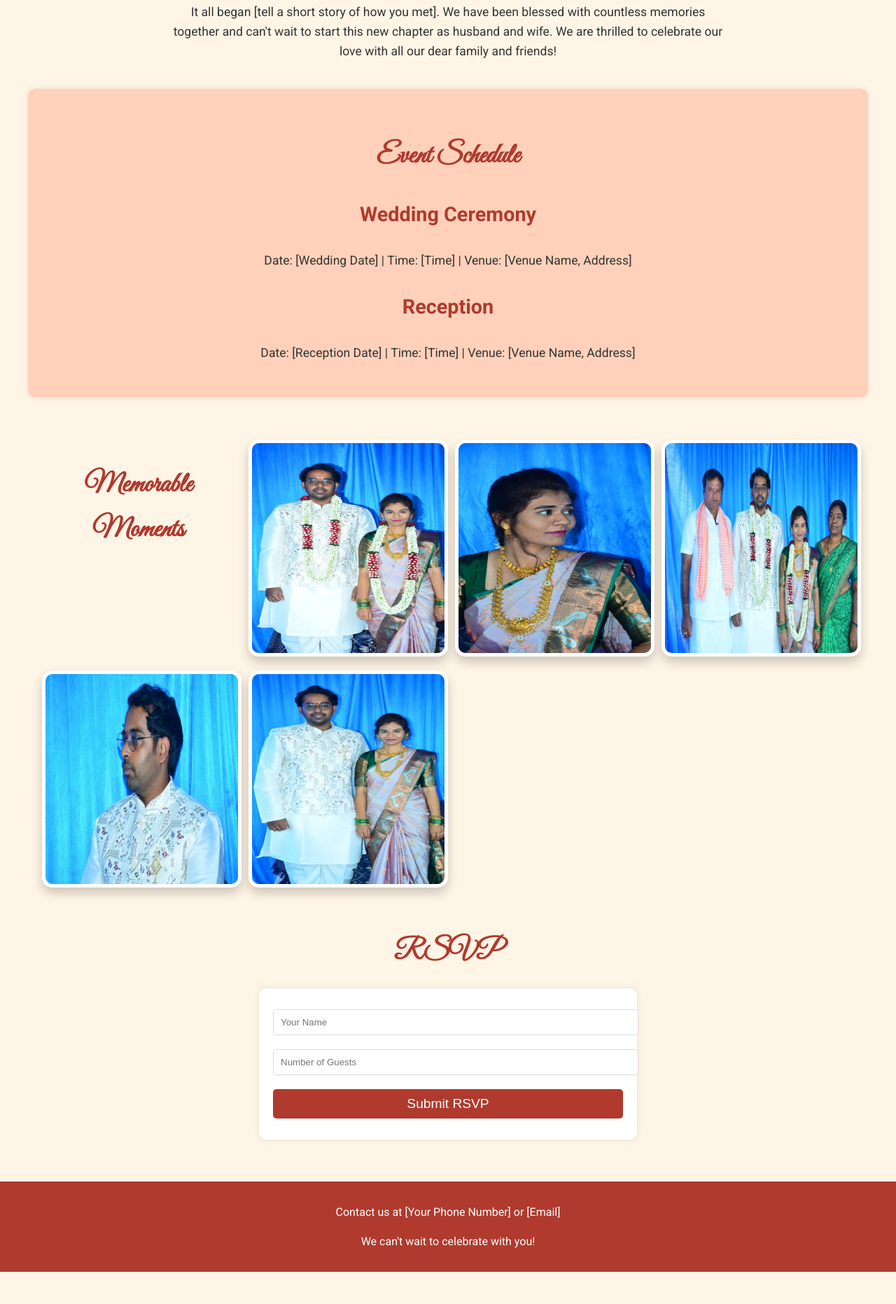
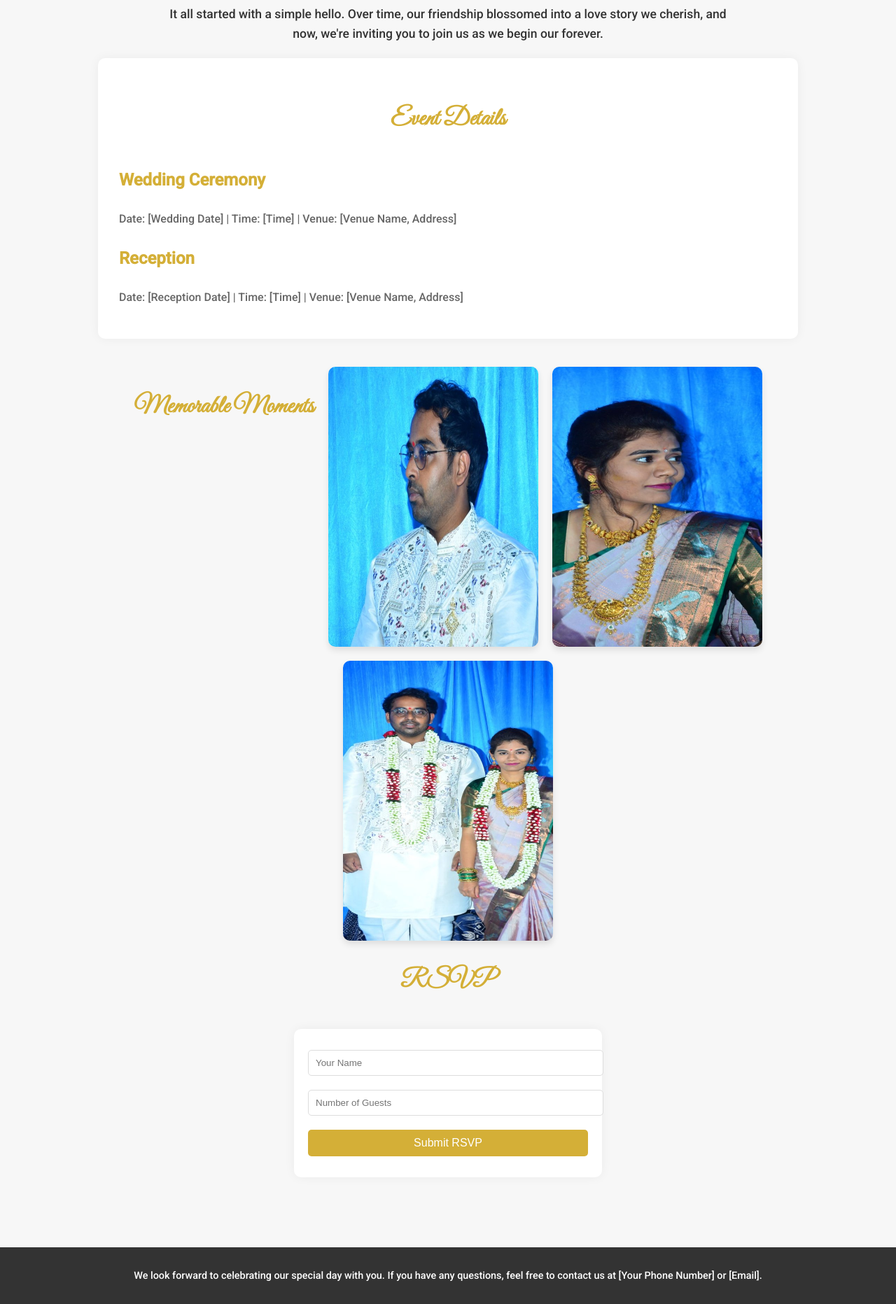
Before and after one commit to internet-zero/wedding, a plain HTML site: page index.html in a window 1280 px wide. Shown: the part 517-2380 px from the top of the page at 70% size. Before the commit the page ends 2334 px from the top, so only its background shows below. Drawn offline with Linux system fonts and the light colour scheme.

Commit message:
Update index.html

```diff
--- a/index.html
+++ b/index.html
@@ -5,11 +5,11 @@
     <meta charset="UTF-8">
     <meta name="viewport" content="width=device-width, initial-scale=1.0">
     <title>[Your Names]' Wedding Celebration</title>
-    <link href="https://fonts.googleapis.com/css2?family=Great+Vibes&family=Roboto:wght@400;700&display=swap" rel="stylesheet">
+    <link href="https://fonts.googleapis.com/css2?family=Great+Vibes&family=Roboto:wght@300;500&display=swap" rel="stylesheet">
     <style>
         body {
             font-family: 'Roboto', sans-serif;
-            background-color: #fff5e6;
+            background-color: #f7f7f7;
             color: #333;
             margin: 0;
             padding: 0;
@@ -17,16 +17,15 @@
         }
 
         header {
-            background-image: url('https://images.unsplash.com/photo-1528740561666-dc2479dc08ab');
-            background-size: cover;
+            background-color: #d4af37;
+            color: white;
             text-align: center;
-            color: white;
-            padding: 50px 20px;
+            padding: 60px 20px;
             font-family: 'Great Vibes', cursive;
         }
 
         header h1 {
-            font-size: 3.5em;
+            font-size: 3em;
             margin-bottom: 10px;
         }
 
@@ -35,81 +34,72 @@
         }
 
         .container {
-            max-width: 1200px;
+            max-width: 1000px;
             margin: auto;
             padding: 20px;
         }
 
-        .couple-story,
-        .event-details,
-        .rsvp,
-        .gallery {
-            text-align: center;
-            margin: 40px 0;
-        }
-
         h2 {
             font-family: 'Great Vibes', cursive;
-            font-size: 2.5em;
-            color: #b03a2e;
-            margin-bottom: 20px;
+            font-size: 2.2em;
+            color: #d4af37;
+            text-align: center;
+            margin-bottom: 40px;
         }
 
         .couple-story p {
             max-width: 800px;
-            margin: auto;
+            margin: 20px auto;
             font-size: 1.1em;
+            text-align: center;
         }
 
         .event-details {
-            background-color: #ffd1ba;
+            background-color: #ffffff;
             padding: 30px;
             border-radius: 10px;
-            box-shadow: 0px 0px 10px rgba(0, 0, 0, 0.1);
-        }
-
-        .event {
-            margin: 20px 0;
+            box-shadow: 0px 0px 15px rgba(0, 0, 0, 0.05);
+            margin-bottom: 40px;
         }
 
         .event h3 {
-            font-size: 1.8em;
-            color: #b03a2e;
+            font-size: 1.5em;
+            color: #d4af37;
         }
 
-        .event-details p {
-            font-size: 1.1em;
+        .event p {
+            font-size: 1em;
+            color: #666;
         }
 
         .gallery {
-            display: grid;
-            grid-template-columns: repeat(auto-fit, minmax(250px, 1fr));
+            display: flex;
+            flex-wrap: wrap;
+            justify-content: center;
             gap: 20px;
-            padding: 20px;
         }
 
         .gallery img {
-            width: 100%;
-            height: 300px;
+            width: 300px;
+            height: 400px;
             object-fit: cover;
-            border-radius: 15px;
-            box-shadow: 0px 8px 15px rgba(0, 0, 0, 0.2);
+            border-radius: 10px;
             transition: transform 0.3s ease, box-shadow 0.3s ease;
-            border: 5px solid #fff;
+            box-shadow: 0px 5px 10px rgba(0, 0, 0, 0.1);
         }
 
         .gallery img:hover {
             transform: scale(1.05);
-            box-shadow: 0px 12px 20px rgba(0, 0, 0, 0.3);
+            box-shadow: 0px 10px 20px rgba(0, 0, 0, 0.15);
         }
 
         .rsvp-form {
-            background-color: #fff;
+            background-color: #ffffff;
             padding: 20px;
             border-radius: 10px;
-            max-width: 500px;
-            margin: auto;
-            box-shadow: 0px 0px 10px rgba(0, 0, 0, 0.1);
+            max-width: 400px;
+            margin: 40px auto;
+            box-shadow: 0px 0px 15px rgba(0, 0, 0, 0.05);
         }
 
         .rsvp-form input,
@@ -122,17 +112,25 @@
         }
 
         .rsvp-form button {
-            background-color: #b03a2e;
+            background-color: #d4af37;
             color: white;
             border: none;
-            font-size: 1.2em;
+            font-size: 1em;
+            cursor: pointer;
+            transition: background-color 0.3s ease;
+        }
+
+        .rsvp-form button:hover {
+            background-color: #c0982b;
         }
 
         footer {
-            background-color: #b03a2e;
+            background-color: #333;
             color: white;
             text-align: center;
             padding: 15px;
+            margin-top: 40px;
+            font-size: 0.9em;
         }
 
     </style>
@@ -141,8 +139,8 @@
 <body>
     <header>
         <h1>[Your Names]</h1>
-        <p>Are Getting Married!</p>
-        <p>Join us to celebrate our love and joy on [Wedding Date]</p>
+        <p>Together Forever</p>
+        <p>Join us on [Wedding Date] to celebrate our love story</p>
     </header>
 
     <div class="container">
@@ -150,13 +148,13 @@
         <section class="couple-story">
             <h2>Our Story</h2>
             <p>
-                It all began [tell a short story of how you met]. We have been blessed with countless memories together and can't wait to start this new chapter as husband and wife. We are thrilled to celebrate our love with all our dear family and friends!
+                It all started with a simple hello. Over time, our friendship blossomed into a love story we cherish, and now, we're inviting you to join us as we begin our forever.
             </p>
         </section>
 
         <!-- Event Details Section -->
         <section class="event-details">
-            <h2>Event Schedule</h2>
+            <h2>Event Details</h2>
             <div class="event">
                 <h3>Wedding Ceremony</h3>
                 <p>Date: [Wedding Date] | Time: [Time] | Venue: [Venue Name, Address]</p>
@@ -170,11 +168,10 @@
         <!-- Gallery Section -->
         <section class="gallery">
             <h2>Memorable Moments</h2>
-            <img src="optimized_photos/WhatsApp%20Image%202024-11-13%20at%2008.44.16.jpeg" alt="Photo 1">
-            <img src="optimized_photos/WhatsApp%20Image%202024-11-13%20at%2008.44.17.jpeg" alt="Photo 2">
-            <img src="optimized_photos/WhatsApp%20Image%202024-11-13%20at%2008.44.19.jpeg" alt="Photo 3">
-            <img src="optimized_photos/WhatsApp%20Image%202024-11-13%20at%2008.44.21.jpeg" alt="Photo 4">
-            <img src="optimized_photos/WhatsApp%20Image%202024-11-13%20at%2008.44.22.jpeg" alt="Photo 5">
+            <!-- Images arranged thoughtfully -->
+            <img src="optimized_photos/WhatsApp%20Image%202024-11-13%20at%2008.44.21.jpeg" alt="The groom turning left">
+            <img src="optimized_photos/WhatsApp%20Image%202024-11-13%20at%2008.44.17.jpeg" alt="The bride turning right">
+            <img src="optimized_photos/WhatsApp%20Image%202024-11-13%20at%2008.44.16.jpeg" alt="The couple together">
         </section>
 
         <!-- RSVP Section -->
@@ -189,8 +186,7 @@
     </div>
 
     <footer>
-        <p>Contact us at [Your Phone Number] or [Email]</p>
-        <p>We can't wait to celebrate with you!</p>
+        <p>We look forward to celebrating our special day with you. If you have any questions, feel free to contact us at [Your Phone Number] or [Email].</p>
     </footer>
 </body>
 
```
